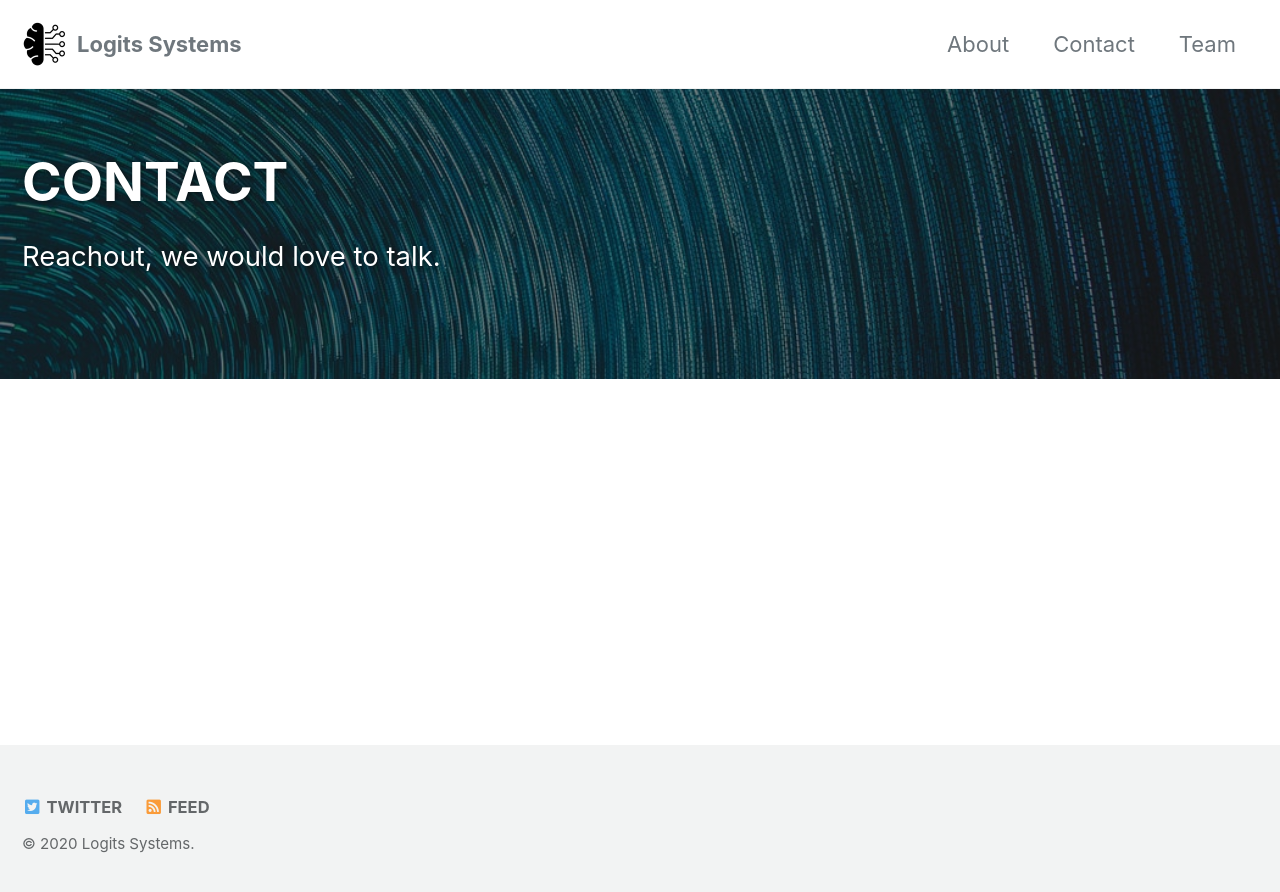
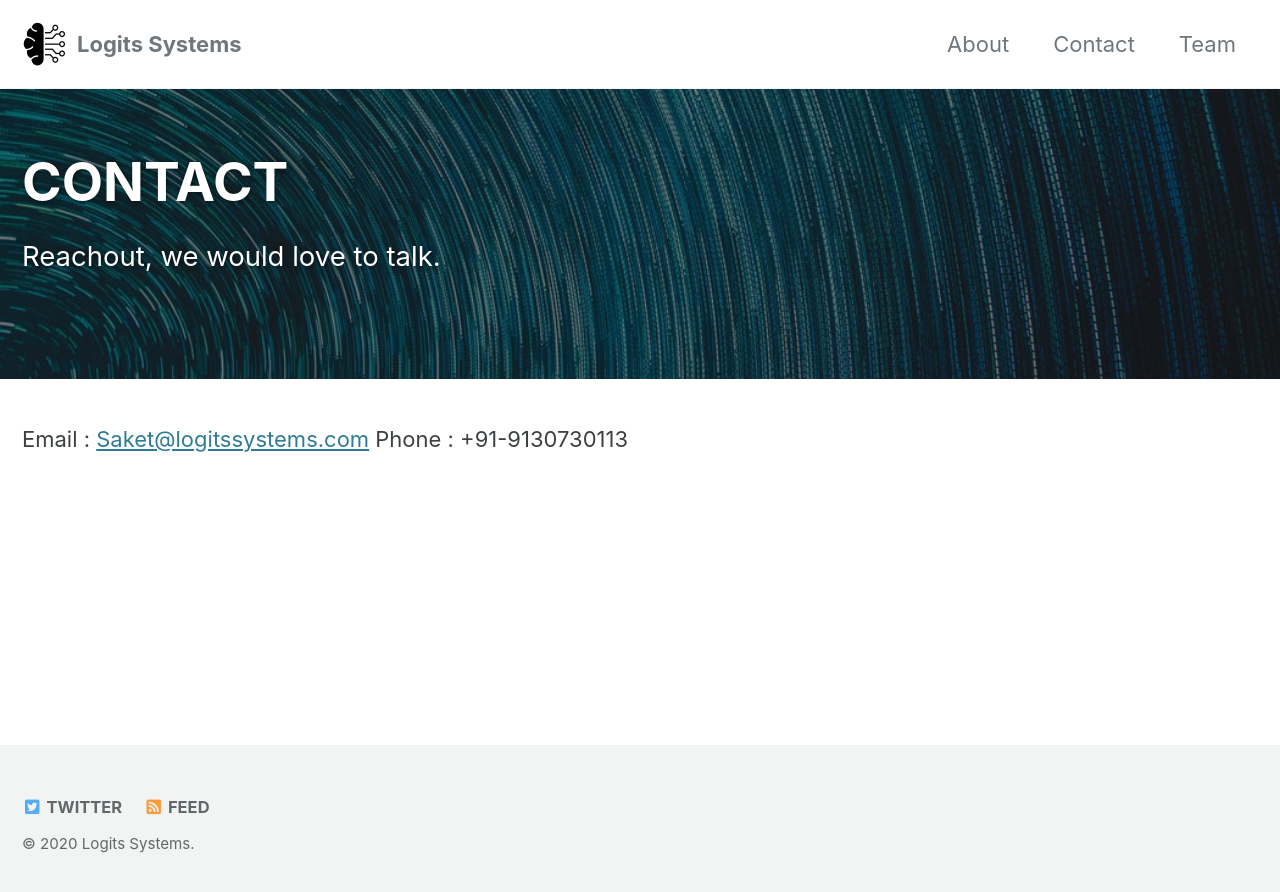
Before and after one commit to milinddeore/logits-website, a Jekyll site: the page built from _pages/CONTACT.md, in a window 1280 px wide. Shown: the top 892 px of the page. Built offline with Jekyll 4.4.1, drawn with Linux system fonts in a browser that asks for light colours; cached includes are drawn as plain includes.

Commit message:
Update CONTACT.md

```diff
--- a/_pages/CONTACT.md
+++ b/_pages/CONTACT.md
@@ -8,3 +8,6 @@ header:
   overlay_image: /assets/images/photo-1501820434261-5bb046afcf6b.jpeg
 excerpt: "Reachout, we would love to talk."
 ---
+
+Email : [Saket@logitssystems.com](saket@logitssystems.com)
+Phone : +91-9130730113
```
